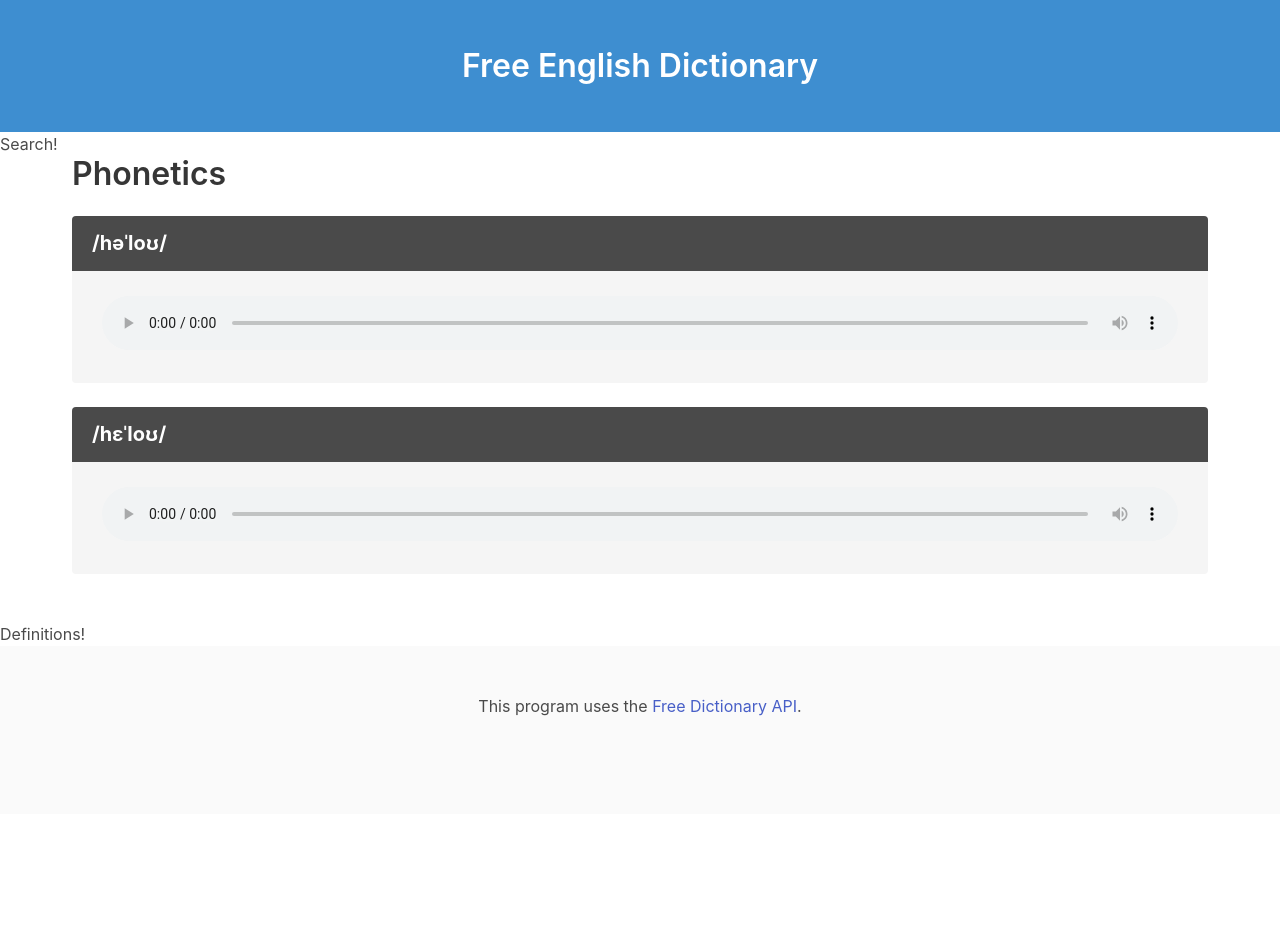
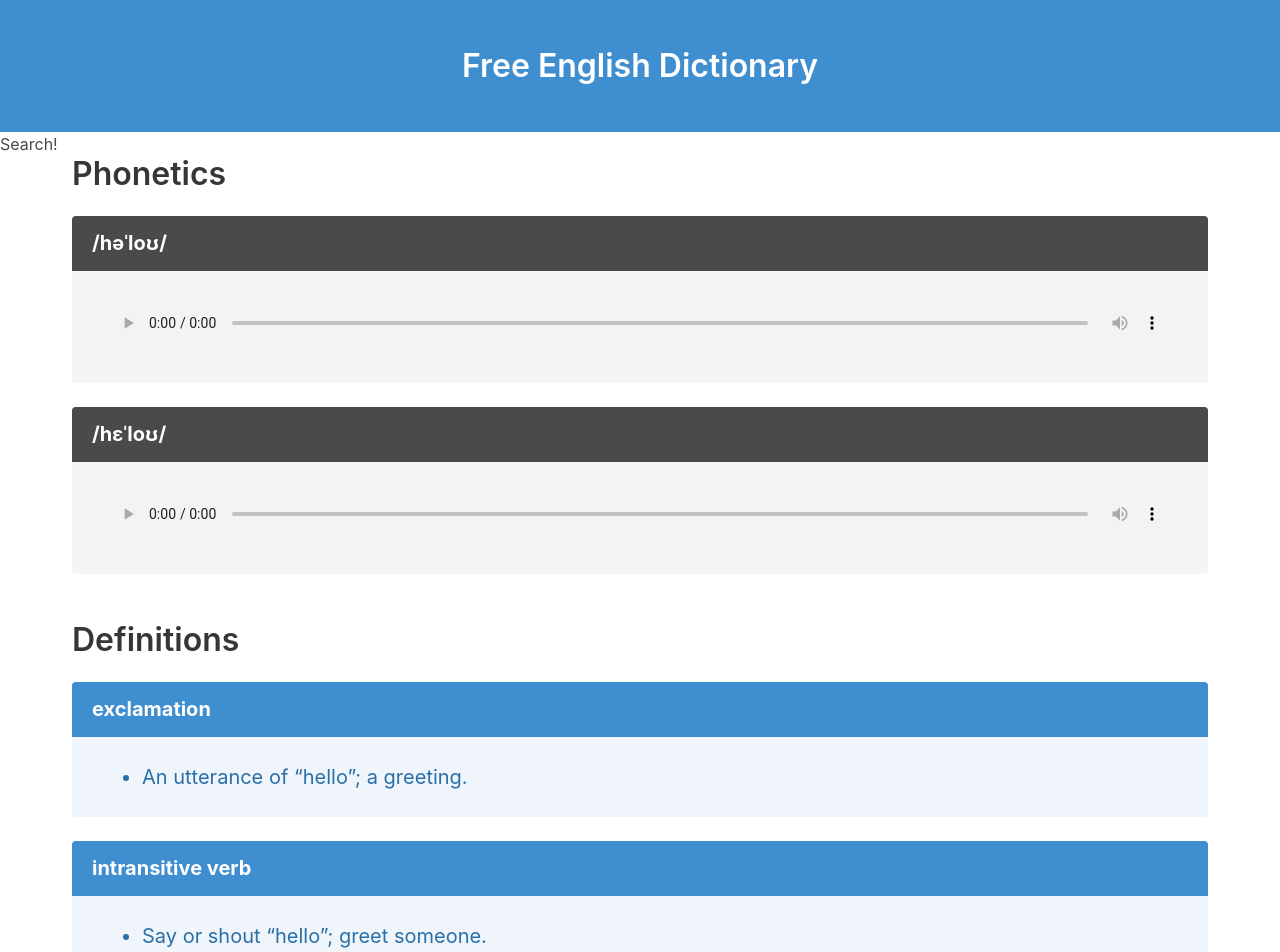
Before and after one commit to Kaidame-NA/Dictionary-App, a JavaScript app in the folder dictionary-react-app/: page / in a window 1280 px wide. Shown: the top 952 px of the page. Before the commit the page ends 814 px from the top, so only its background shows below. Built offline with nearby package versions, Linux system fonts and the light colour scheme.

Commit message:
Finish definitions

```diff
--- a/dictionary-react-app/src/components/Definitions.js
+++ b/dictionary-react-app/src/components/Definitions.js
@@ -1,5 +1,60 @@
 function Definitions() {
-    return <div>Definitions!</div>;
+    const meanings = [
+        {
+            partOfSpeech: "exclamation",
+            definitions: [
+                {
+                    definition: "An utterance of “hello”; a greeting.",
+                    example: "she was getting polite nods and hellos from people",
+                    synonyms: [
+                        "greeting",
+                        "welcome",
+                        "salutation",
+                        "saluting",
+                        "hailing",
+                        "address",
+                        "hello",
+                        "hallo",
+                    ],
+                },
+            ],
+        },
+        {
+            partOfSpeech: "intransitive verb",
+            definitions: [
+                {
+                    definition: "Say or shout “hello”; greet someone.",
+                    example: "I pressed the phone button and helloed",
+                },
+            ],
+        },
+    ];
+
+    return (
+        <section className="section is-medium pt-0 pb-6" id="definitions">
+            <h1 className="title">Definitions</h1>
+            {
+                meanings.map((meaning, index) => {
+                    return (
+                        <article className="message is-info is-medium" key={index}>
+                            <div className="message-header">
+                                <p>{meaning.partOfSpeech}</p>
+                            </div>
+                            <div className="message-body">
+                                <div className="content">
+                                    <ul style={{ marginTop: 0 }}>
+                                        {
+                                            meaning.definitions.map((item, i) => <li key={i}>{item.definition}</li>)
+                                        }
+                                    </ul>
+                                </div>
+                            </div>
+                        </article>
+                    )
+                })
+            }
+        </section>
+    )
 }
 
 export default Definitions;
```
